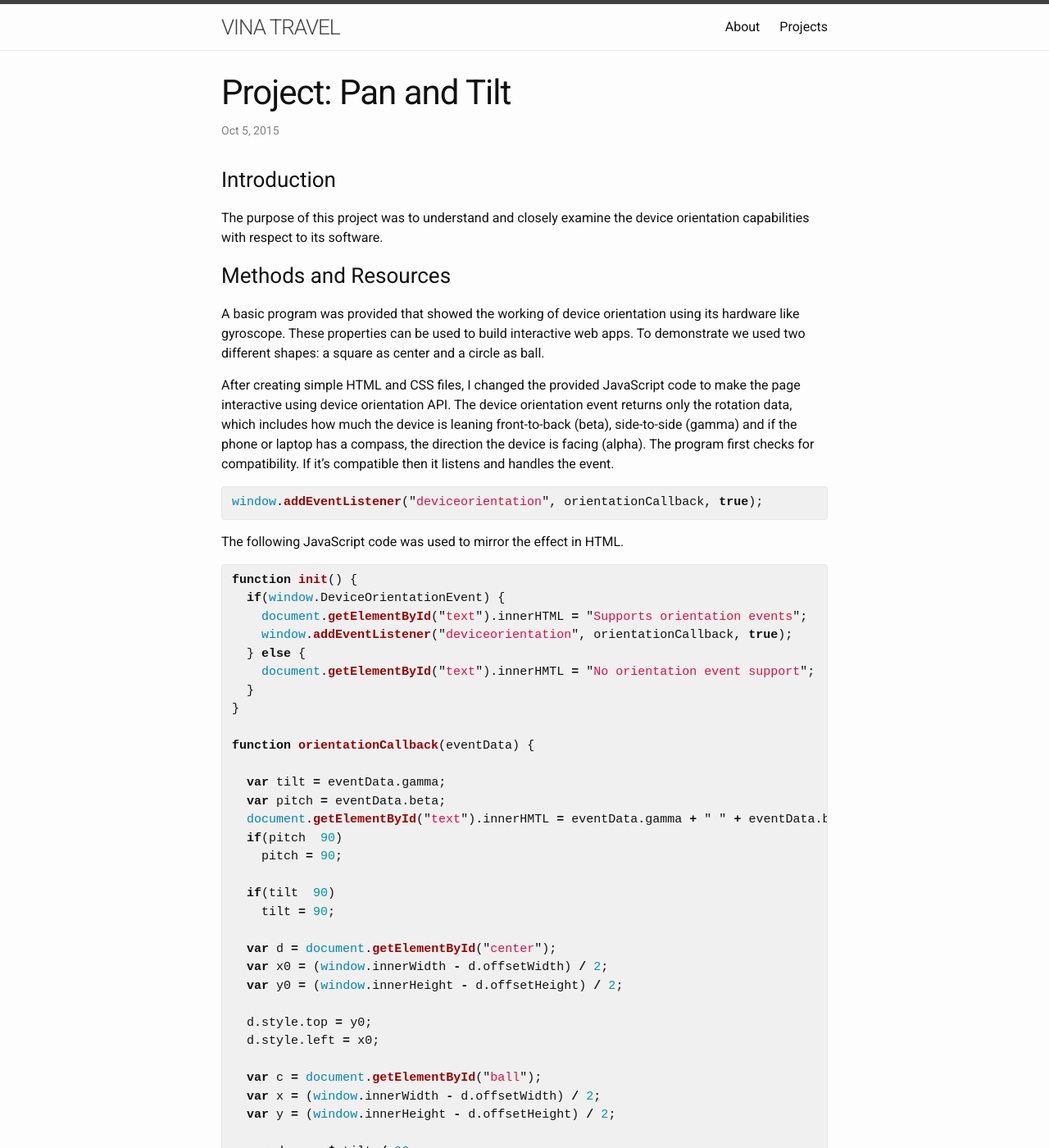
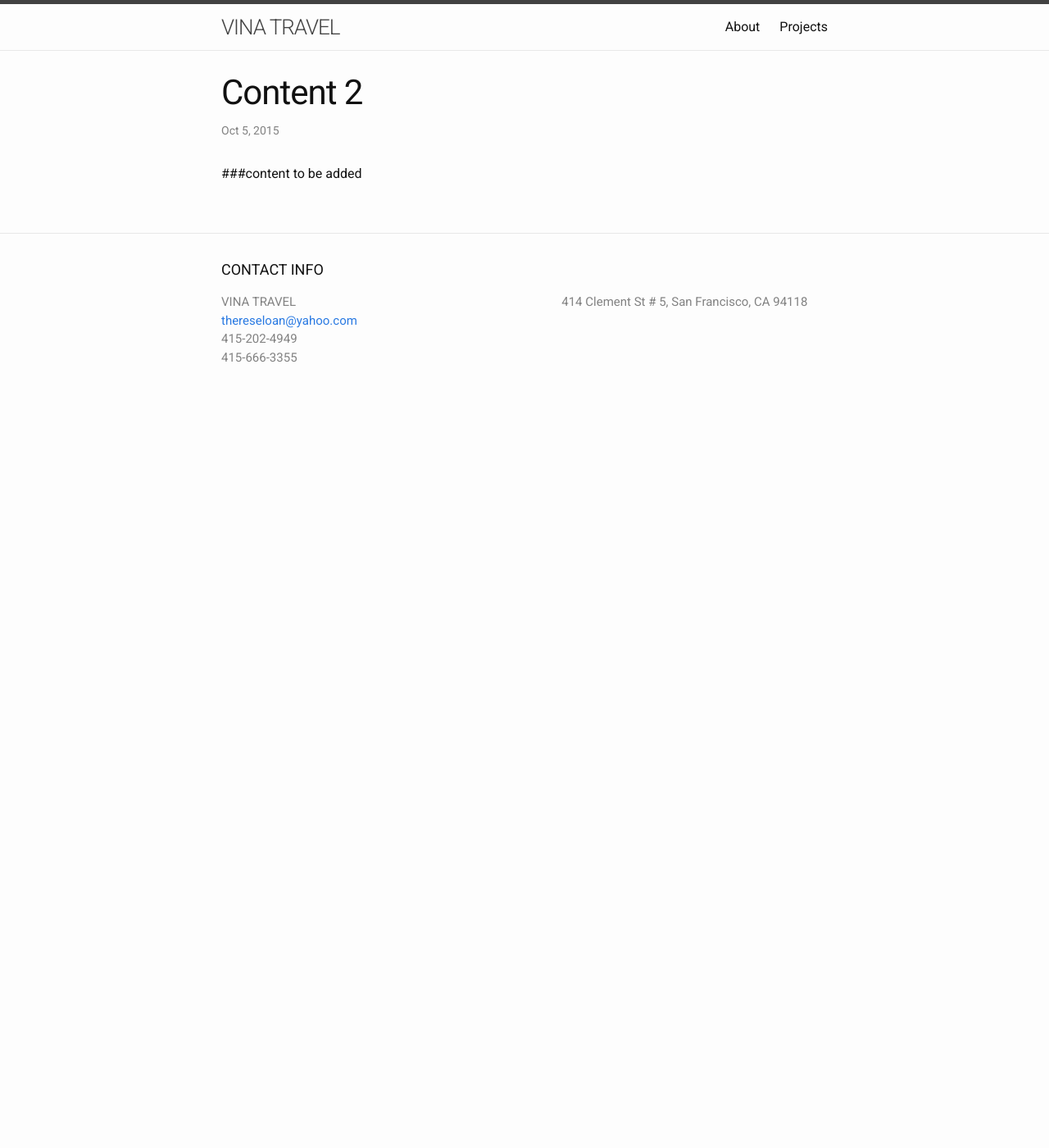
Before and after one commit to vinatravel/vinatravel.github.io, a Jekyll site: the page built from _posts/2015-10-05-pan-and-tilt.markdown, in a window 1280 px wide and 1400 px high. Shown: the whole window at 82% size. Built offline with Jekyll 4.4.1, drawn with Linux system fonts in a browser that asks for light colours; a file with an impossible date is left out; some of the changed text lies outside the part shown.

Commit message:
Update 2015-10-05-pan-and-tilt.markdown

```diff
--- a/_posts/2015-10-05-pan-and-tilt.markdown
+++ b/_posts/2015-10-05-pan-and-tilt.markdown
@@ -1,71 +1,8 @@
 ---
 layout: post
-title:  "Project: Pan and Tilt"
+title:  "Content 2"
 date:   2015-10-05 17:31:46 -0400
 categories: blog
 ---
 
-### Introduction
-The purpose of this project was to understand and closely examine the device orientation capabilities with respect to its software.
-
-### Methods and Resources
-A basic program was provided that showed the working of device orientation using its hardware like gyroscope.
-These properties can be used to build interactive web apps. To demonstrate we used two different shapes: a
-square as center and a circle as ball.
-
-
-After creating simple HTML and CSS files, I changed the provided JavaScript code to make the page interactive using device orientation API. The device orientation event returns only the rotation data, which includes how much the device is leaning front-to-back (beta), side-to-side (gamma) and if the phone or laptop has a compass, the direction the device is facing (alpha). The program first checks for compatibility. If it’s compatible then it listens and handles the event.
-
-{% highlight javascript %}
-window.addEventListener("deviceorientation", orientationCallback, true);
-{% endhighlight %}
-
-The following JavaScript code was used to mirror the effect in HTML.
-
-{% highlight javascript %}
-function init() {
-  if(window.DeviceOrientationEvent) {
-    document.getElementById("text").innerHTML = "Supports orientation events";
-    window.addEventListener("deviceorientation", orientationCallback, true);
-  } else {
-    document.getElementById("text").innerHMTL = "No orientation event support";
-  }
-}
-
-function orientationCallback(eventData) {
-
-  var tilt = eventData.gamma;
-  var pitch = eventData.beta;
-  document.getElementById("text").innerHMTL = eventData.gamma + " " + eventData.beta;
-  if(pitch  90)
-    pitch = 90;
-
-  if(tilt  90)
-    tilt = 90;
-
-  var d = document.getElementById("center");
-  var x0 = (window.innerWidth - d.offsetWidth) / 2;
-  var y0 = (window.innerHeight - d.offsetHeight) / 2;
-
-  d.style.top = y0;
-  d.style.left = x0;
-
-  var c = document.getElementById("ball");
-  var x = (window.innerWidth - d.offsetWidth) / 2;
-  var y = (window.innerHeight - d.offsetHeight) / 2;
-
-  var dx = x * tilt / 90;
-  var dy = x * pitch / 90;
-
-  c.style.top = y + dy;
-  c.style.left = x + dx;
-}
-
-
-
-alert("javascript loaded");
-window.onload = init;
-{% endhighlight %}
-
-### Results
-The [video](https://youtu.be/sNqzuCuD5yg) shows the results where we can see the square box in the center with the ball hovering over it. The position of the ball can be changed using device pan and tilt. When you load the page and move the device around, you should see the position of ball change as the device moves through space and is affected by acceleration.
+###content to be added
```
